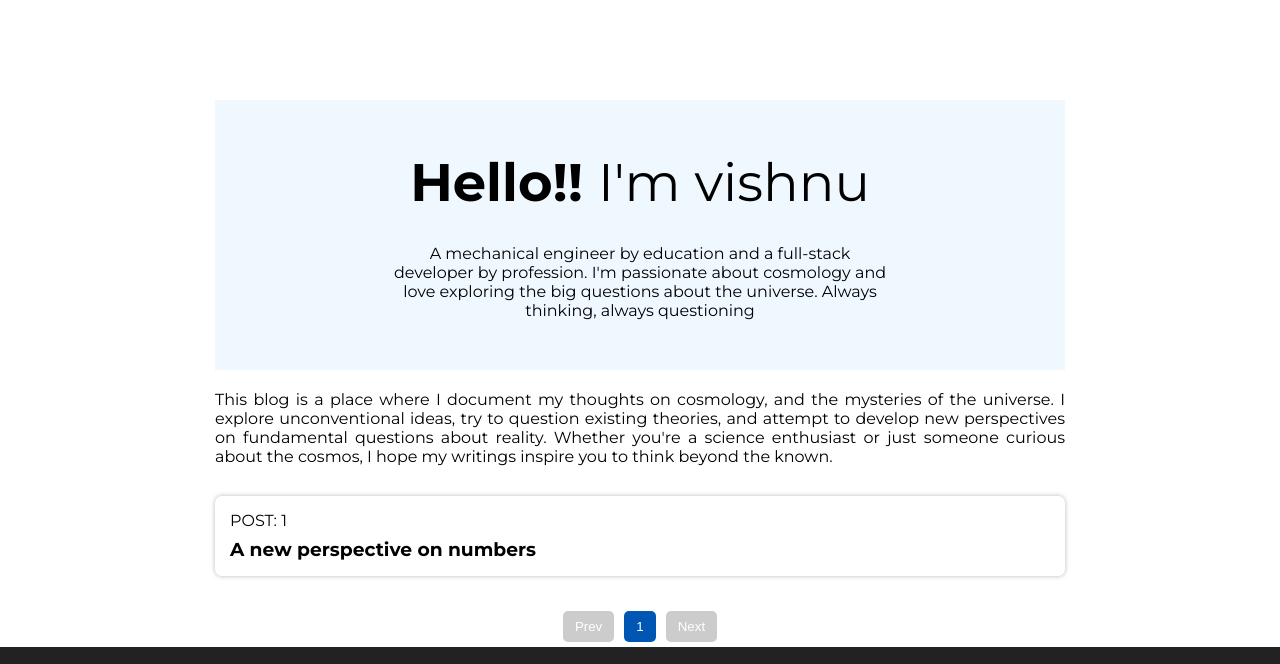
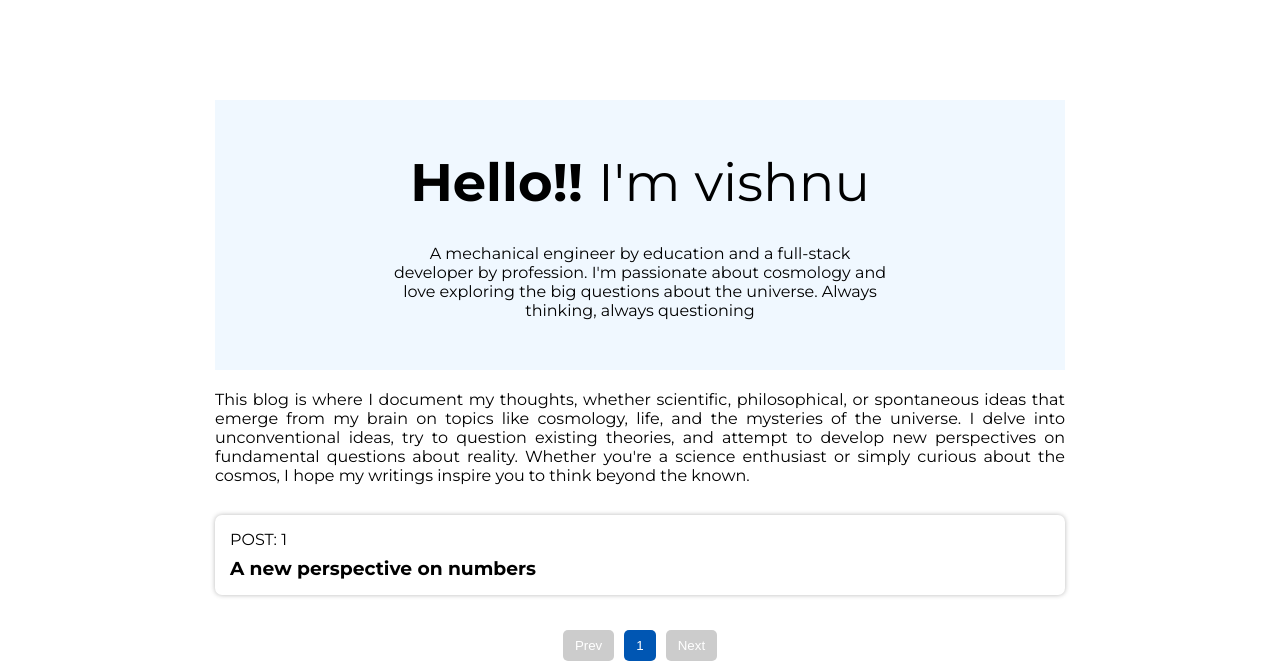
Before and after one commit to analienhuman/analienhuman.github.io, a plain HTML site: page index.html in a window 1280 px wide. Shown: the top 664 px of the page. Drawn offline with Linux system fonts and the light colour scheme.

Commit message:
Update index.html

```diff
--- a/index.html
+++ b/index.html
@@ -25,7 +25,7 @@
             <!-- blog description -->
             <div class="blog-description">
                 <div class="description">
-                    This blog is a place where I document my thoughts on cosmology, and the mysteries of the universe. I explore unconventional ideas, try to question existing theories, and attempt to develop new perspectives on fundamental questions about reality. Whether you're a science enthusiast or just someone curious about the cosmos, I hope my writings inspire you to think beyond the known.
+                    This blog is where I document my thoughts, whether scientific, philosophical, or spontaneous ideas that emerge from my brain on topics like cosmology, life, and the mysteries of the universe. I delve into unconventional ideas, try to question existing theories, and attempt to develop new perspectives on fundamental questions about reality. Whether you're a science enthusiast or simply curious about the cosmos, I hope my writings inspire you to think beyond the known.
                 </div>
             </div>
             <div id="posts-container" class="posts"></div>
```
